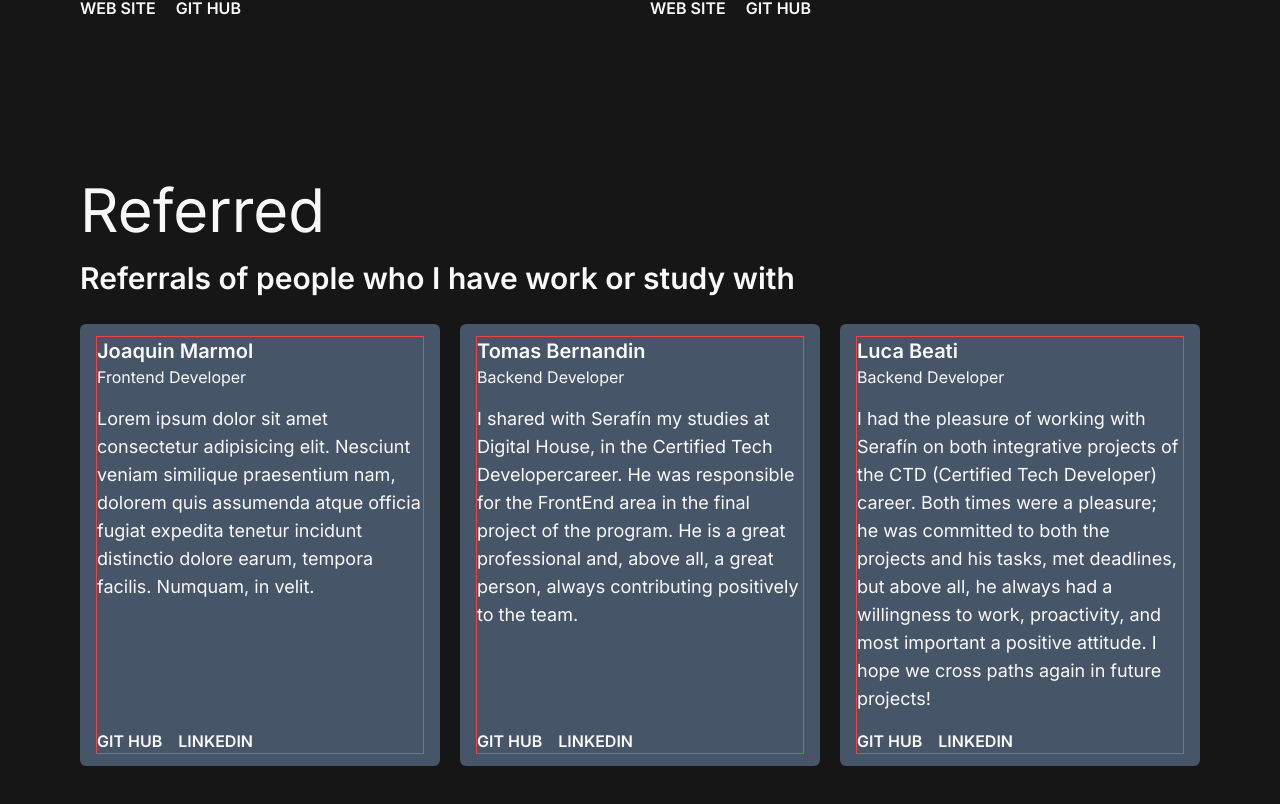
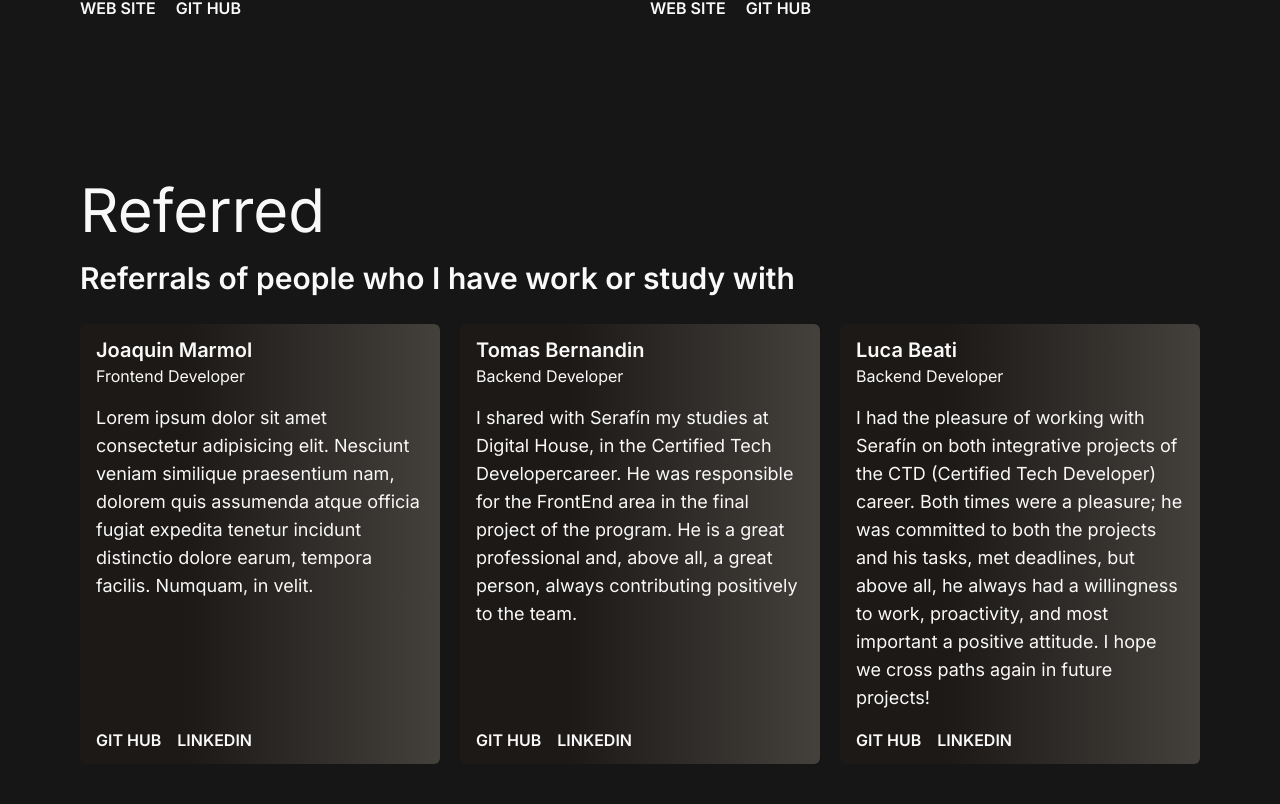
Before and after one commit to Seraquesada/Portfolio-2024, a Next.js app: page / in a window 1280 px wide. Shown: the part 2958-3762 px from the top of the page. Built offline with nearby package versions, Linux system fonts and the light colour scheme.

Commit message:
styles referrals

```diff
--- a/src/components/cards/referredCard.tsx
+++ b/src/components/cards/referredCard.tsx
@@ -17,7 +17,7 @@ const ReferredCard: FC<Props> = ({
 	linkedin,
 }) => {
 	return (
-		<div className="flex h-full flex-col justify-between   border border-red-500">
+		<div className="flex h-full flex-col justify-between">
 			<div className="flex flex-col gap-4">
 				<div>
 					<h4 className="text-xl font-semibold ">{name}</h4>
--- a/src/components/navbar.tsx
+++ b/src/components/navbar.tsx
@@ -42,7 +42,7 @@ const Navbar: FC = () => {
 				{dataLink.map((link) => (
 					<li className="w-max" key={link.text}>
 						<button
-							className="border-[#f9f9f9] p-4 text-[#f9f9f9] transition-colors duration-700 marker:text-center hover:text-cyan-500 sm:rounded-xl sm:border sm:p-4 sm:hover:bg-cyan-950 sm:hover:text-[#f9f9f9]"
+							className="border-[#f9f9f9] p-4 text-[#f9f9f9] transition-colors duration-700 marker:text-center  sm:rounded-xl sm:border sm:p-4 sm:hover:bg-cyan-950 sm:hover:text-[#f9f9f9]"
 							onClick={() => handleClick(link.id)}
 						>
 							{link.text}
--- a/src/components/referralrs.tsx
+++ b/src/components/referralrs.tsx
@@ -52,7 +52,7 @@ const Referrals: FC = () => {
 						<ol className="mt-5 flex w-full flex-col gap-5 lg:flex-row">
 							{data.map((d) => (
 								<li
-									className="w-4/5 rounded-md bg-slate-600 px-4  py-3"
+									className="w-4/5 rounded-md bg-gradient-to-l from-stone-700 to-[70%] to-stone-900 px-4 py-3"
 									key={d.name}
 								>
 									<ReferredCard
```
